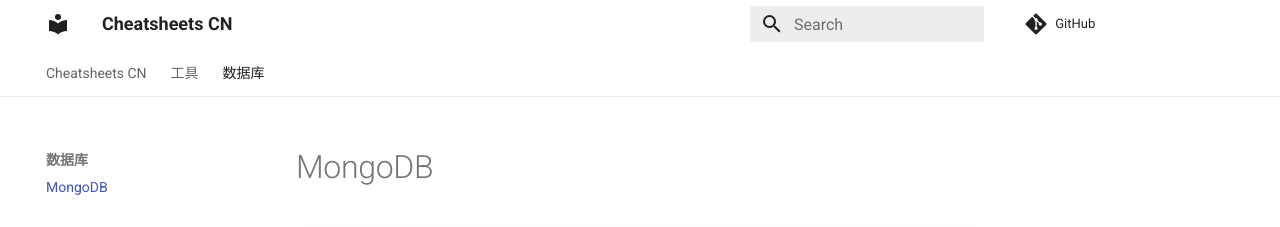
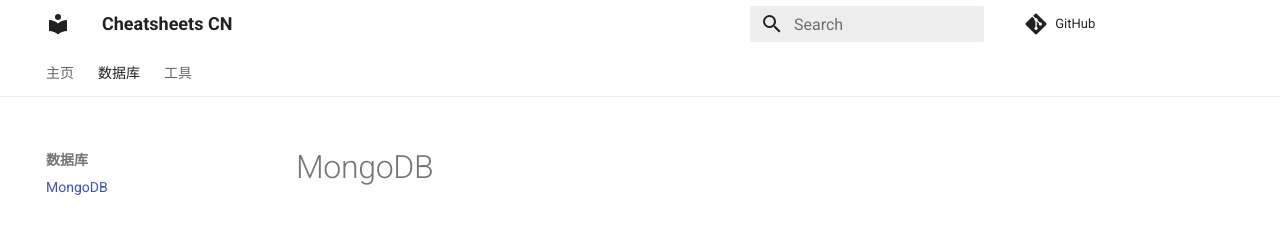
Before and after one commit to cheatsheets-cn/cheatsheets-cn, an MkDocs documentation site: the page built from docs/databases/mongodb.md, in a window 1280 px wide. Shown: the top 227 px of the page. Built offline with MkDocs 1.6.1 and Material for MkDocs 9.7.7, drawn with Linux system fonts in a browser that asks for light colours; comment, search, counter and statistics services are not loaded; some of the changed lines change nothing that is shown.

Commit message:
feat: 使用nav配置导航

```diff
--- a/mkdocs.yml
+++ b/mkdocs.yml
@@ -14,3 +14,11 @@
   - pymdownx.details
   - pymdownx.superfences
   - cstable
+
+nav:
+  - 主页:
+      - 简介: index.md
+  - 数据库:
+      - MongoDB: databases/mongodb.md
+  - 工具:
+      - Tmux: tools/tmux.md
```
Also changed, not shown: docs/databases/mongodb.md (renamed from docs/数据库/MongoDB.md), docs/tools/tmux.md (renamed from docs/工具/Tmux.md).
